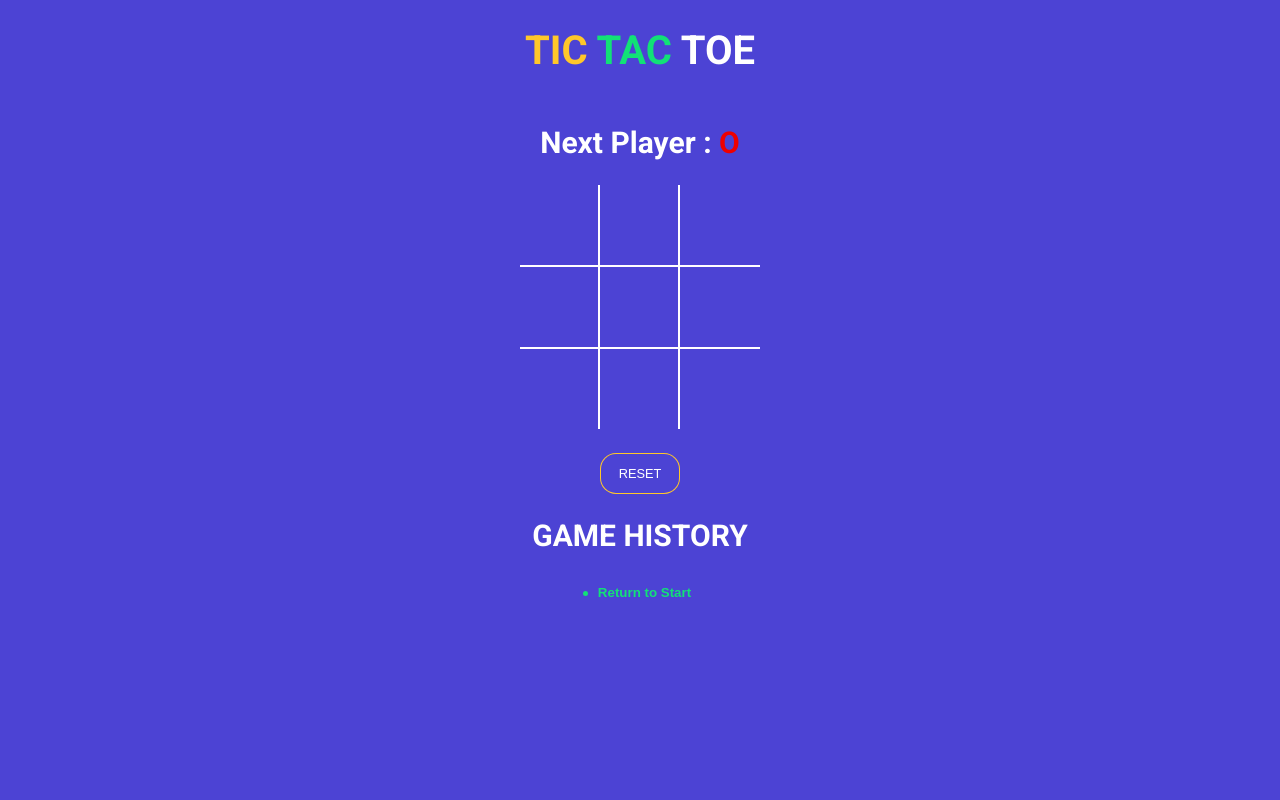
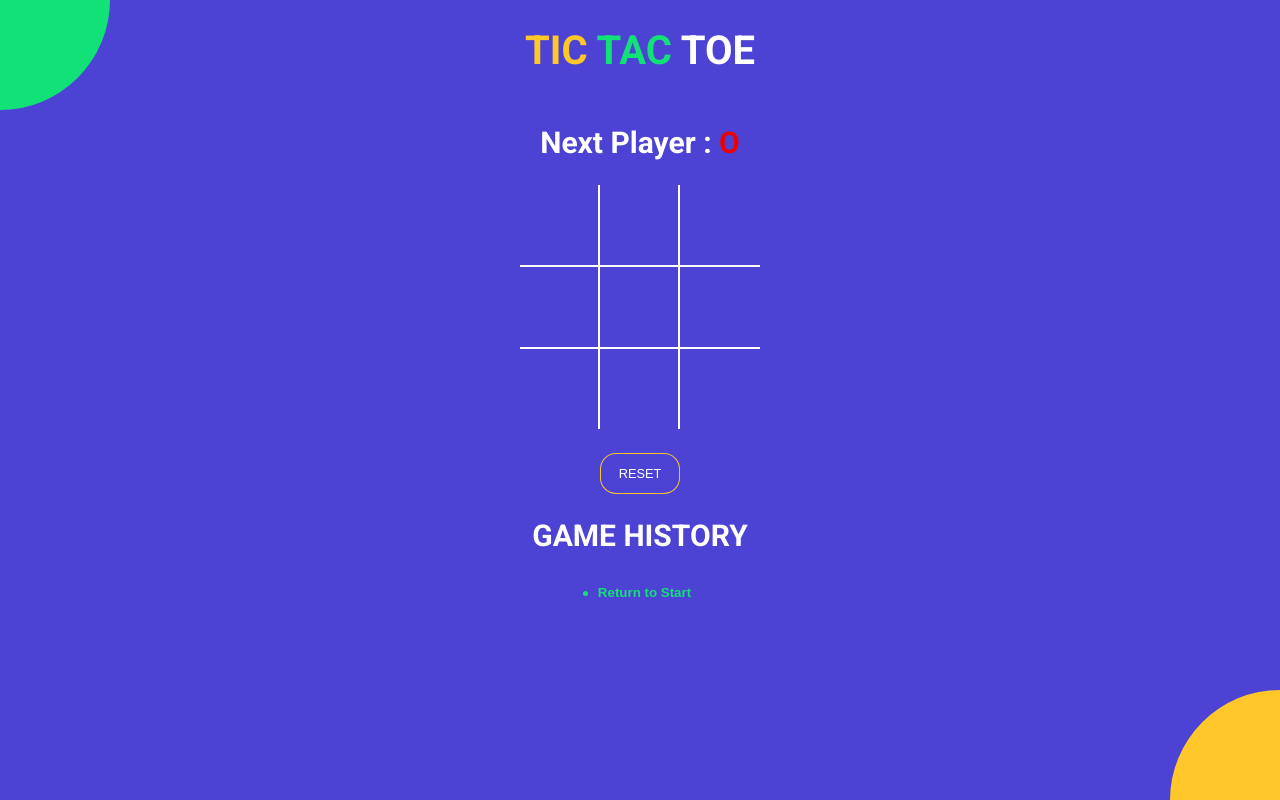
Before and after one commit to TanviNaik13/tictactoe, a React (Vite) app: page / in a window 1280 px wide. Built offline with nearby package versions, Linux system fonts and the light colour scheme.

Commit message:
added a bit css

```diff
--- a/package.json
+++ b/package.json
@@ -7,7 +7,9 @@
     "dev": "vite",
     "build": "vite build",
     "lint": "eslint . --ext js,jsx --report-unused-disable-directives --max-warnings 0",
-    "preview": "vite preview"
+    "preview": "vite preview",
+    "deploy":"npm run build && surge dist letsplay-tic-tac-toe.surge.sh"
+
   },
   "dependencies": {
     "prop-types": "^15.8.1",
--- a/src/App.jsx
+++ b/src/App.jsx
@@ -71,6 +71,7 @@ function App() {
       </button>
       <h2>GAME HISTORY</h2>
       <History history={history} moveTo={moveTo} currMove={currMove} />
+      <div className="bg-balls"></div>
     </div>
   );
 }
```
